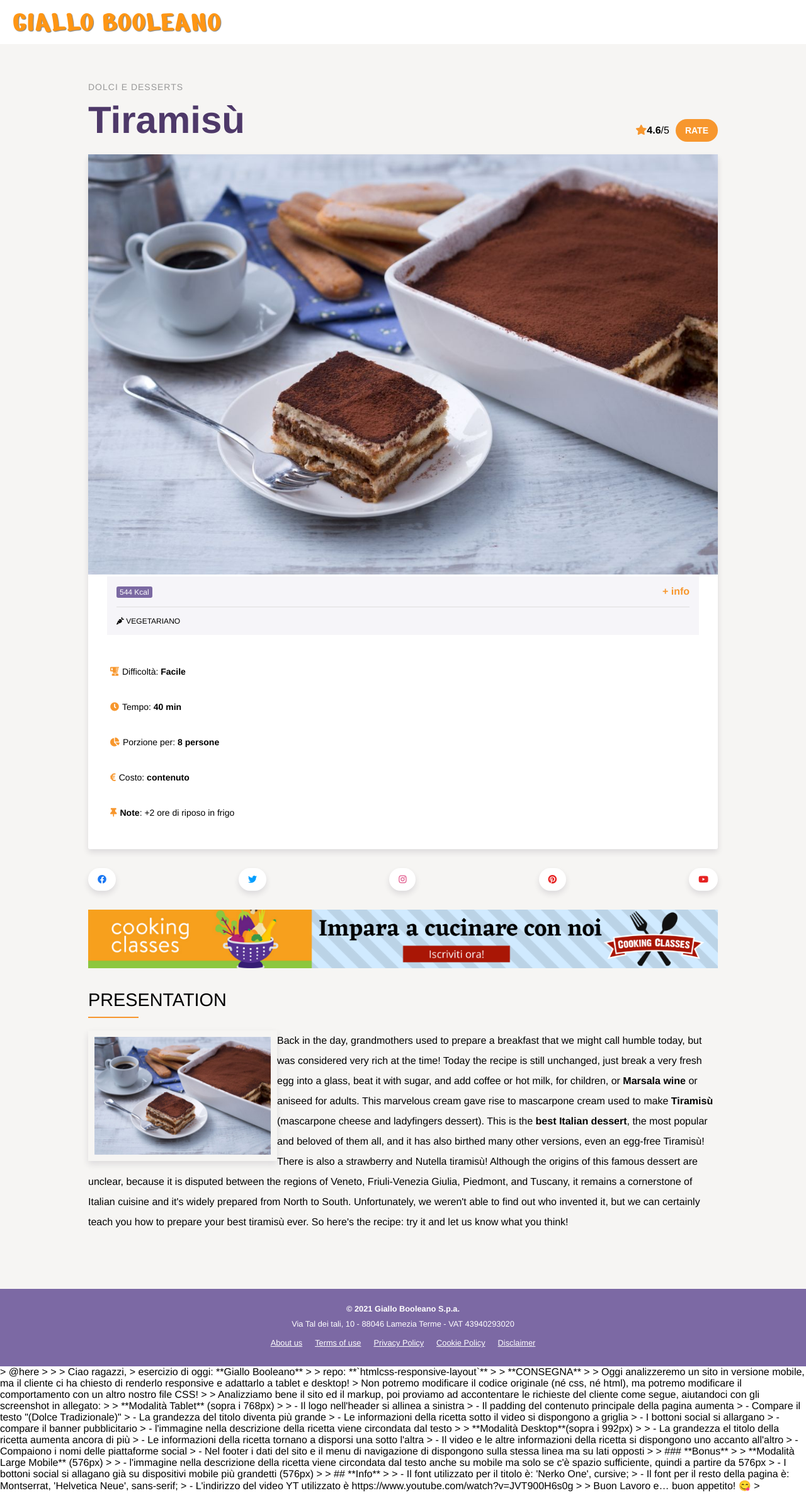
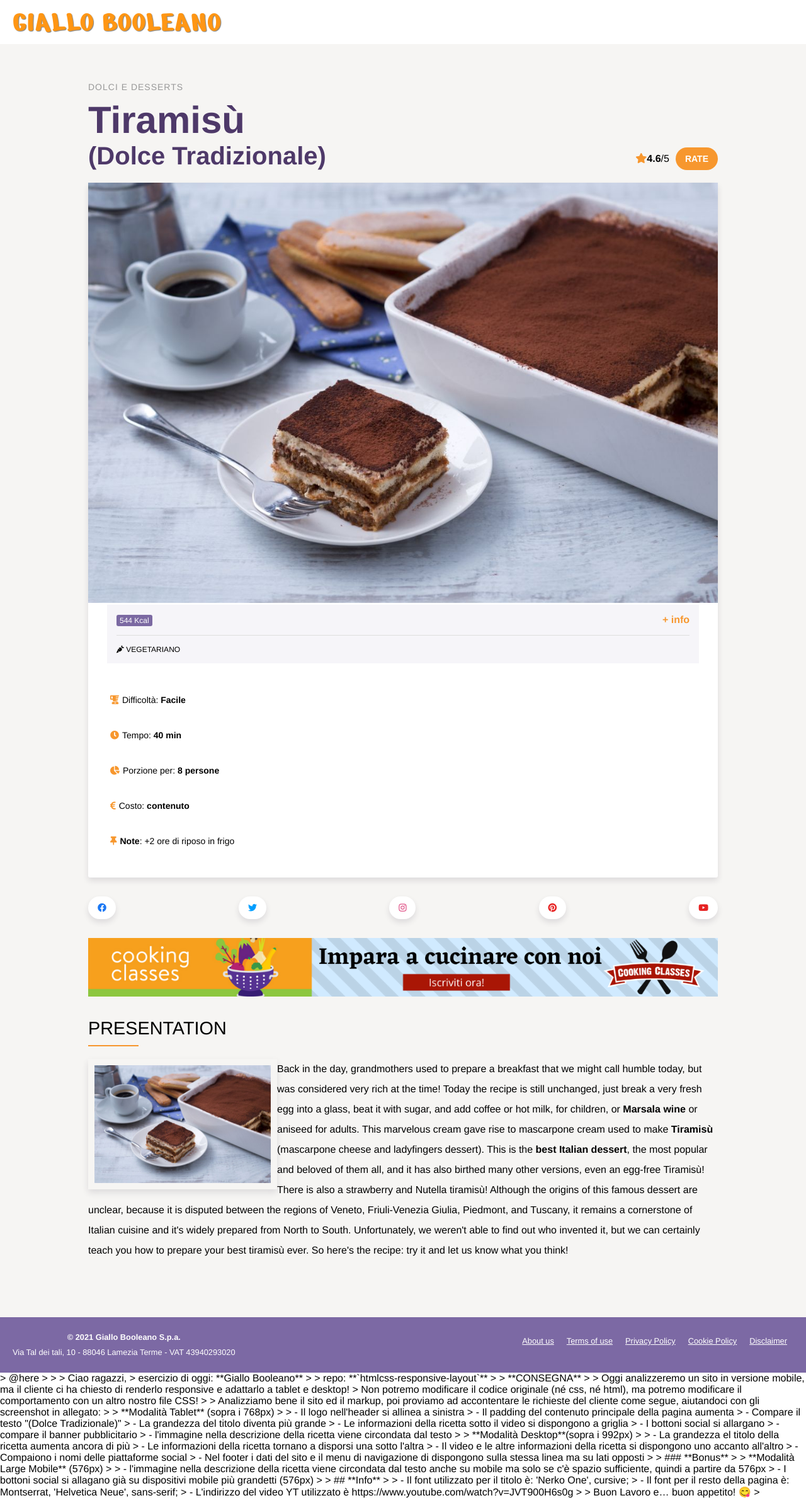
Before and after one commit to tizianotambone/htmlcss-responsive-layout, a plain HTML site: page giallo_booleano_mobile_first_starter/index.html in a window 1280 px wide. Shown: the whole page at 63% size. Drawn offline with Linux system fonts and the light colour scheme.

Commit message:
[UPD] fixex

```diff
--- a/giallo_booleano_mobile_first_starter/css/responsive.css
+++ b/giallo_booleano_mobile_first_starter/css/responsive.css
@@ -35,6 +35,10 @@
 .ads{
 	display: block;
 }
+.recipe-origin{
+	display: block;
+	font-size: 40px;
+}
 }
 
 @media screen and (min-width:992px) {
@@ -44,5 +48,20 @@
 	.quick-notes ul{
 		 flex-direction: column;
 		}
-
+	.social-network .label{
+		display: inline;
+		font-size: 50px;
+	}
+	.recipe-origin{
+		display: block;
+		font-size: 40px;
+	}
+	.social-network.btn{
+		display: block;
+		font-size: 20px;
+	}
+	footer{
+		display: flex;
+		justify-content: space-between;
+	}
 }
```
